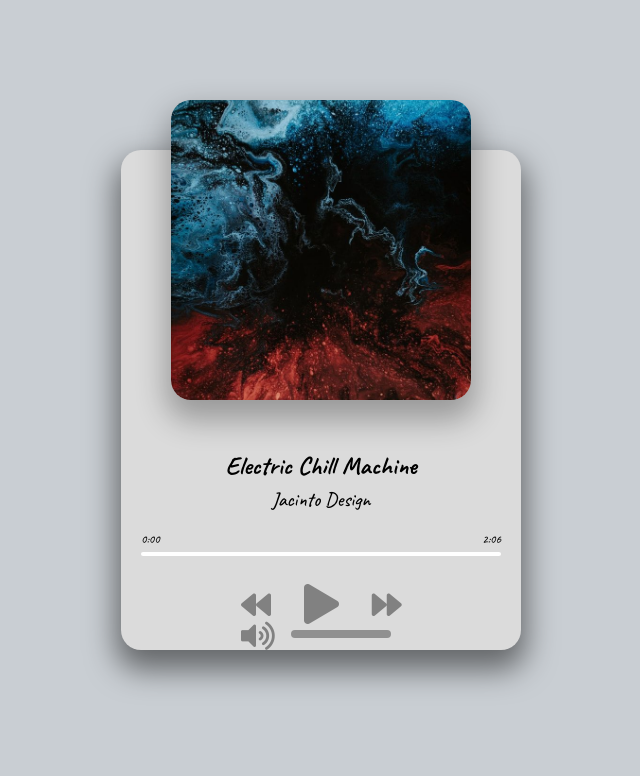
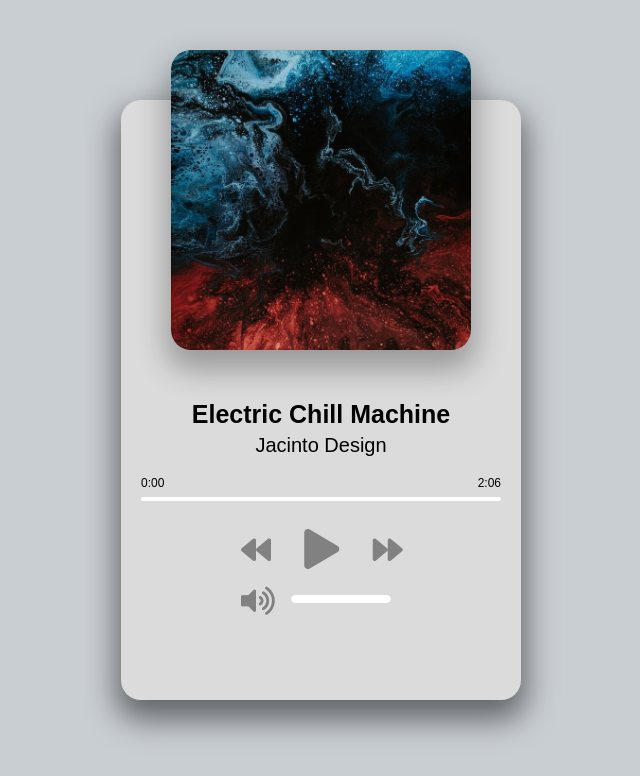
Before and after one commit to EgorNovikovDm/Music-Player, a plain HTML site: page index.html in a window 1280 px wide. Shown: the whole page, without its empty margins (319-959 px from the left). Drawn offline with Linux system fonts and the light colour scheme.

Commit message:
3 commit

```diff
--- a/style.css
+++ b/style.css
@@ -1,4 +1,8 @@
-@import url('https://fonts.googleapis.com/css2?family=Caveat:wght@500;700&display=swap');
+@import url('https://fonts.googleapis.com/css2?family=Roboto:wght@400;700&display=swap');
+:root {
+  --primary-color: whitesmoke;
+  --font-color: white;
+}
 html {
   box-sizing: border-box;
 }
@@ -22,13 +26,18 @@ button {
 }
 
 .player-container {
-  height: 500px;
+  height: 600px;
   width: 400px;
   background: rgb(219, 219, 219);
   border-radius: 20px;
   box-shadow: 0 15px 30px 5px rgba(0, 0, 0, 0.5);
 }
 /* Volume */
+.volume-icon {
+  margin-top: 20px;
+  cursor: pointer;
+}
+
 .volume-range {
   height: 8px;
   width: 100px;
@@ -66,6 +75,7 @@ button {
   object-fit: cover;
   border-radius: 20px;
   box-shadow: 0 15px 30px 5px rgba(0, 0, 0, 0.3);
+  transition: all .3s ease-in-out;
 }
 
 h2 {
```
Also changed, not shown: index.html (+1 -1 lines).
